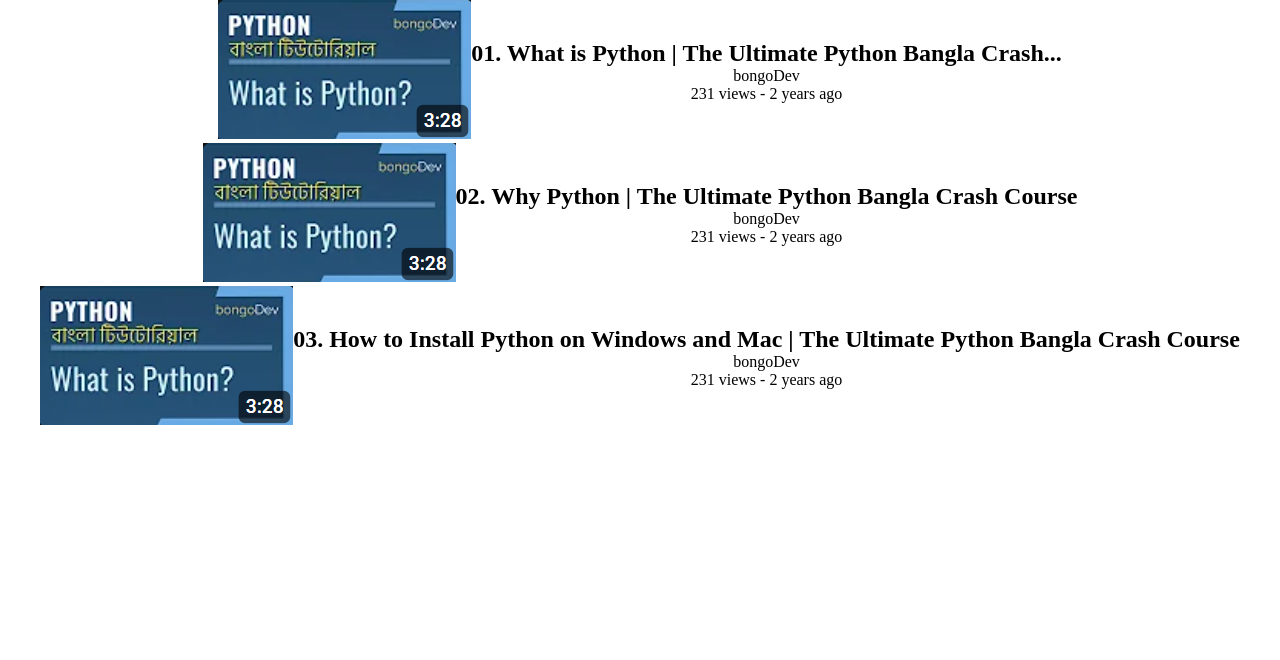
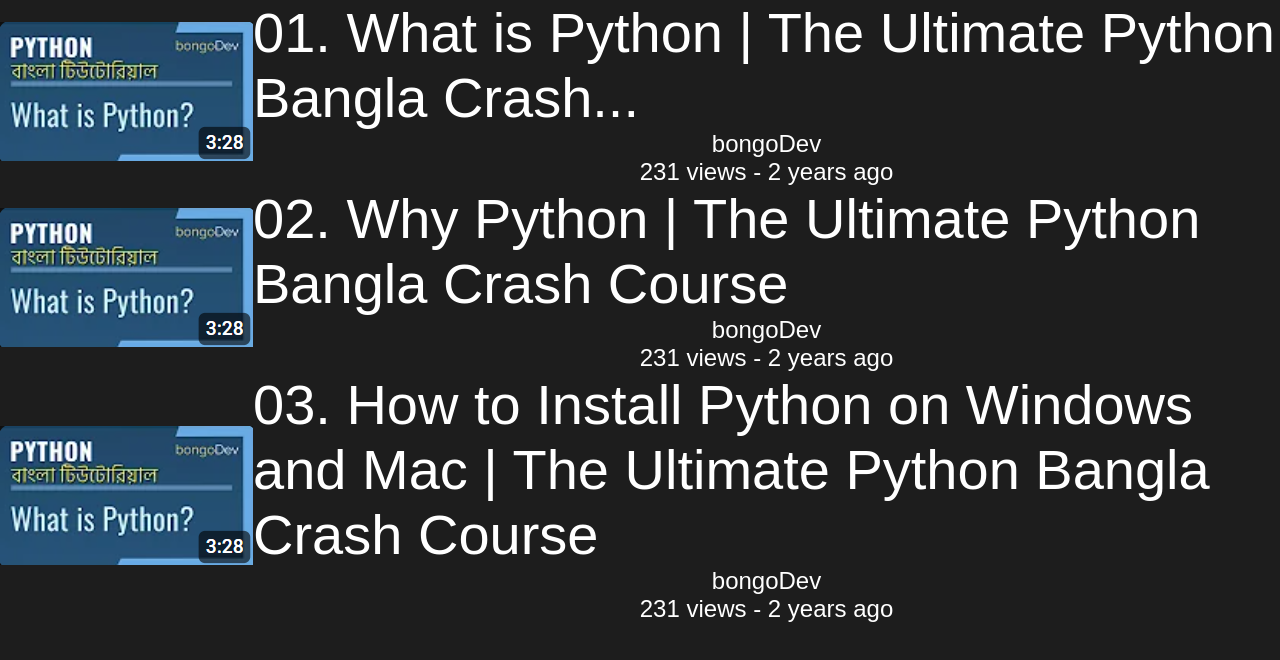
Before and after one commit to mmislam1/Tasks, a plain HTML site: page Task3/project_3/index.html in a window 1280 px wide. Drawn offline with Linux system fonts and the light colour scheme.

Commit message:
class balancing

```diff
--- a/Task3/project_3/index.html
+++ b/Task3/project_3/index.html
@@ -19,10 +19,10 @@
           <img src="image1.png" alt="thumbnail" class="image">
         </div>
         <div class="center" style="flex-direction: column;">
-          <h2>
+          <h2 class="boldtext">
 01. What is Python | The Ultimate Python Bangla Crash...</h2>
-          <p>bongoDev</p>
-          <p>231 views - 2 years ago</p>
+          <p class="regulartext">bongoDev</p>
+          <p class="regulartext">231 views - 2 years ago</p>
         </div>
       </div>
 
@@ -31,10 +31,10 @@
           <img src="image1.png" alt="thumbnail" class="image">
         </div>
         <div class="center" style="flex-direction: column;">
-          <h2>
+          <h2 class="boldtext">
 02. Why Python | The Ultimate Python Bangla Crash Course</h2>
-          <p>bongoDev</p>
-          <p>231 views - 2 years ago</p>
+          <p class="regulartext">bongoDev</p>
+          <p class="regulartext">231 views - 2 years ago</p>
         </div>
       </div>
 
@@ -43,10 +43,10 @@
           <img src="image1.png" alt="thumbnail" class="image">
         </div>
         <div class="center" style="flex-direction: column;">
-          <h2>
+          <h2 class="boldtext">
 03. How to Install Python on Windows and Mac | The Ultimate Python Bangla Crash Course</h2>
-          <p>bongoDev</p>
-          <p>231 views - 2 years ago</p>
+          <p class="regulartext">bongoDev</p>
+          <p class="regulartext">231 views - 2 years ago</p>
         </div>
       </div>
 
--- a/Task3/project_3/style.css
+++ b/Task3/project_3/style.css
@@ -2,7 +2,8 @@
     margin:0;
     padding:0;
     box-sizing: border-box;
-
+    background-color: rgb(29, 29, 29);
+    color:white;
 }
 
 
@@ -10,6 +11,7 @@
     display: flex;
     align-items: center;
     justify-content: center;
+    width:100%;
 }
 
 .boldtext {
```
